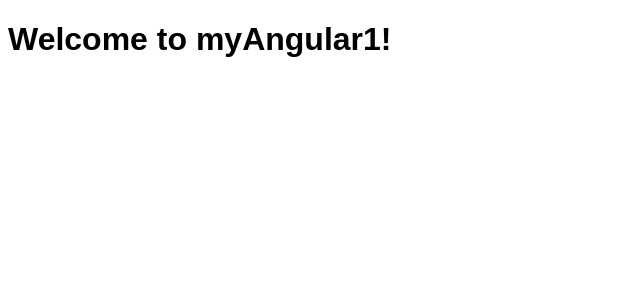
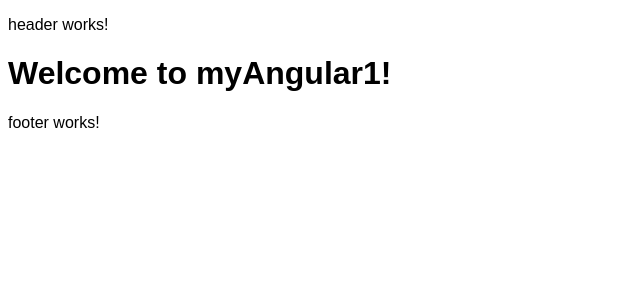
Before and after one commit to mroohian/angular-app, an Angular app: page / in a window 1280 px wide. Shown: the top 300 px of the page, without its empty margins (0-640 px from the left). Built offline with nearby package versions, Linux system fonts and the light colour scheme.

Commit message:
header and footer components added.

```diff
--- a/src/app/app.module.ts
+++ b/src/app/app.module.ts
@@ -2,10 +2,14 @@ import { BrowserModule } from '@angular/platform-browser';
 import { NgModule } from '@angular/core';
 
 import { AppComponent } from './components/app/app.component';
+import { HeaderComponent } from './components/header/header.component';
+import { FooterComponent } from './components/footer/footer.component';
 
 @NgModule({
   declarations: [
-    AppComponent
+    AppComponent,
+    HeaderComponent,
+    FooterComponent
   ],
   imports: [
     BrowserModule
--- a/src/app/components/app/app.component.html
+++ b/src/app/components/app/app.component.html
@@ -1,3 +1,5 @@
+<app-header></app-header>
 <h1>
   Welcome to {{title}}!
 </h1>
+<app-footer></app-footer>
--- /dev/null
+++ b/src/app/components/footer/footer.component.html
@@ -0,0 +1,3 @@
+<p>
+  footer works!
+</p>
--- /dev/null
+++ b/src/app/components/footer/footer.component.ts
@@ -0,0 +1,15 @@
+import { Component, OnInit } from '@angular/core';
+
+@Component({
+  selector: 'app-footer',
+  templateUrl: './footer.component.html',
+  styleUrls: ['./footer.component.css']
+})
+export class FooterComponent implements OnInit {
+
+  constructor() { }
+
+  ngOnInit() {
+  }
+
+}
--- /dev/null
+++ b/src/app/components/header/header.component.html
@@ -0,0 +1,3 @@
+<p>
+  header works!
+</p>
--- /dev/null
+++ b/src/app/components/header/header.component.ts
@@ -0,0 +1,15 @@
+import { Component, OnInit } from '@angular/core';
+
+@Component({
+  selector: 'app-header',
+  templateUrl: './header.component.html',
+  styleUrls: ['./header.component.css']
+})
+export class HeaderComponent implements OnInit {
+
+  constructor() { }
+
+  ngOnInit() {
+  }
+
+}
```
Also changed, not shown: src/app/components/footer/footer.component.css (added), src/app/components/header/header.component.css (added), 2 other files (tests, documents, lock files or other folders).
